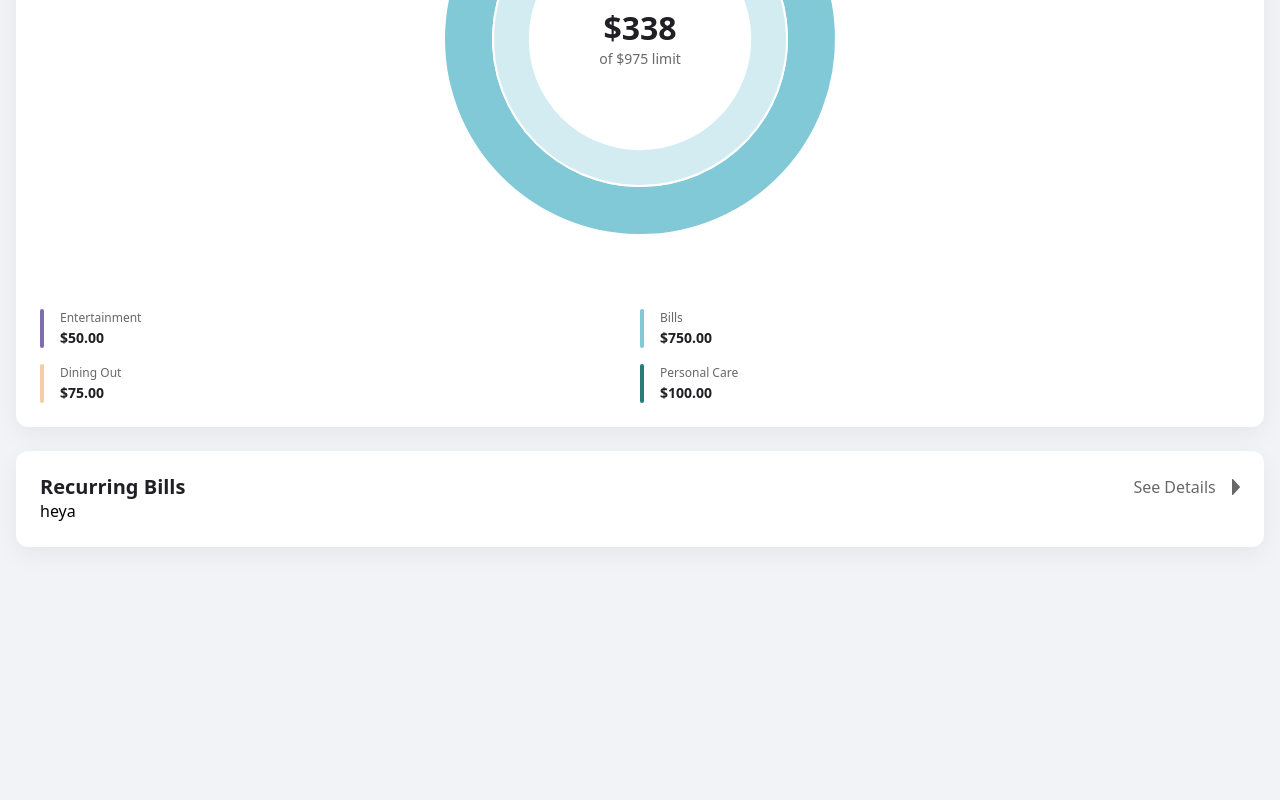
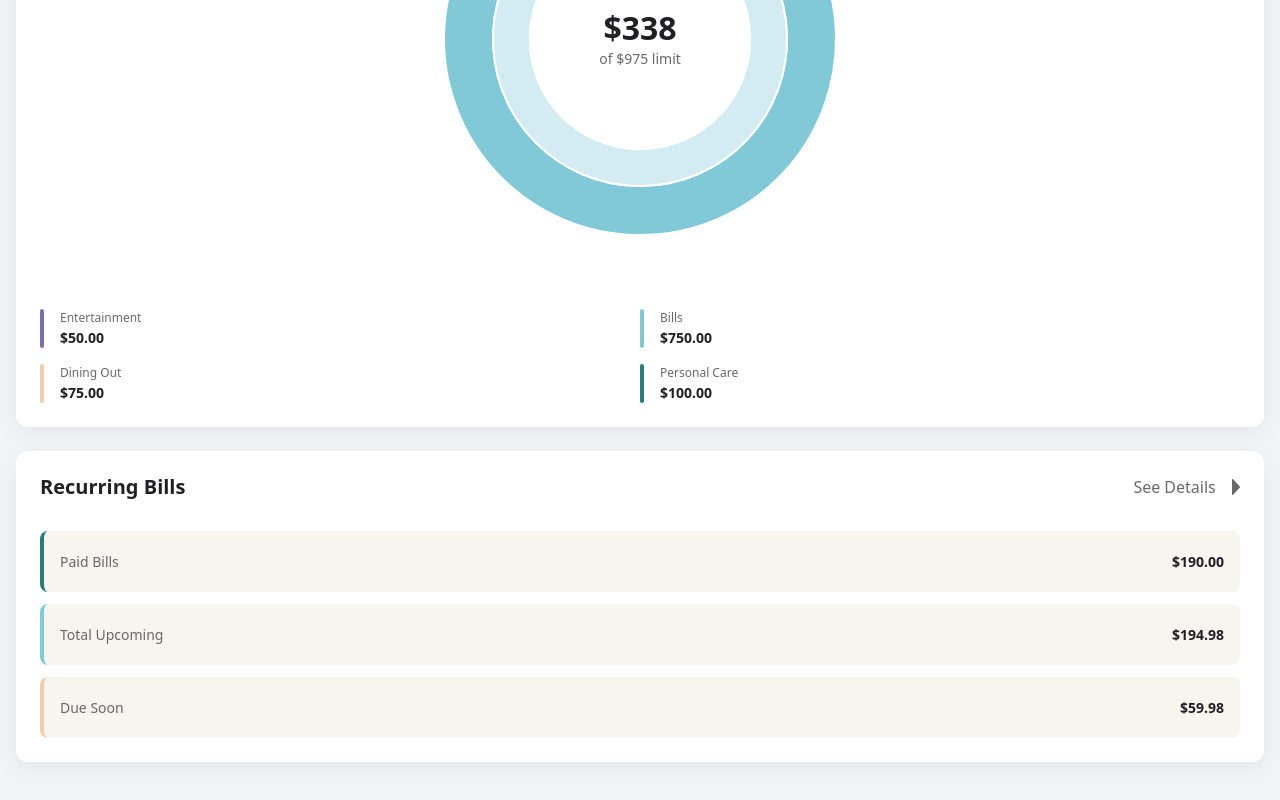
Before and after one commit to nishanth1596/personal-finance-app, a Next.js app: page / in a window 1280 px wide. Shown: the part 1590-2390 px from the top of the page. Before the commit the page ends 2185 px from the top, so only its background shows below. Built offline with nearby package versions, Linux system fonts and the light colour scheme.

Commit message:
complete recurring bills card

```diff
--- a/src/constants/constants.tsx
+++ b/src/constants/constants.tsx
@@ -465,3 +465,21 @@ export const balance = {
   current: 4836.0,
   expenses: 1700.5,
 };
+
+export const recurringBills = [
+  {
+    name: "Paid Bills",
+    amount: 190,
+    color: "#277C78",
+  },
+  {
+    name: "Total Upcoming",
+    amount: 194.98,
+    color: "#82C9D7",
+  },
+  {
+    name: "Due Soon",
+    amount: 59.98,
+    color: "#F2CDAC",
+  },
+];
--- a/src/features/overview/RecurringBillsSummary.tsx
+++ b/src/features/overview/RecurringBillsSummary.tsx
@@ -1,9 +1,40 @@
 import OverviewCard from "@/components/shared/Overview/OverviewCard";
+import { recurringBills } from "@/constants/constants";
+
+type RecurringBillsItemProps = {
+  item: {
+    name: string;
+    amount: number;
+    color: string;
+  };
+};
+
+const RecurringBillsItem = ({ item }: RecurringBillsItemProps) => {
+  const bg = item.color;
+
+  return (
+    <div
+      className="bg-beige-100 border-green rounded-lg border-l-4 px-4 py-5"
+      style={{ borderColor: bg }}
+    >
+      <div className="flex items-center justify-between">
+        <p className="text-preset-4 text-grey-500">{item.name}</p>
+        <p className="text-preset-4-bold text-grey-900">
+          ${item.amount.toFixed(2)}
+        </p>
+      </div>
+    </div>
+  );
+};
 
 const RecurringBillsSummary = () => {
   return (
     <OverviewCard link="/bills" linkName="See Details" title="Recurring Bills">
-      heya
+      <div className="space-y-3 pt-8">
+        {recurringBills.map((item, i) => (
+          <RecurringBillsItem item={item} key={i} />
+        ))}
+      </div>
     </OverviewCard>
   );
 };
```
